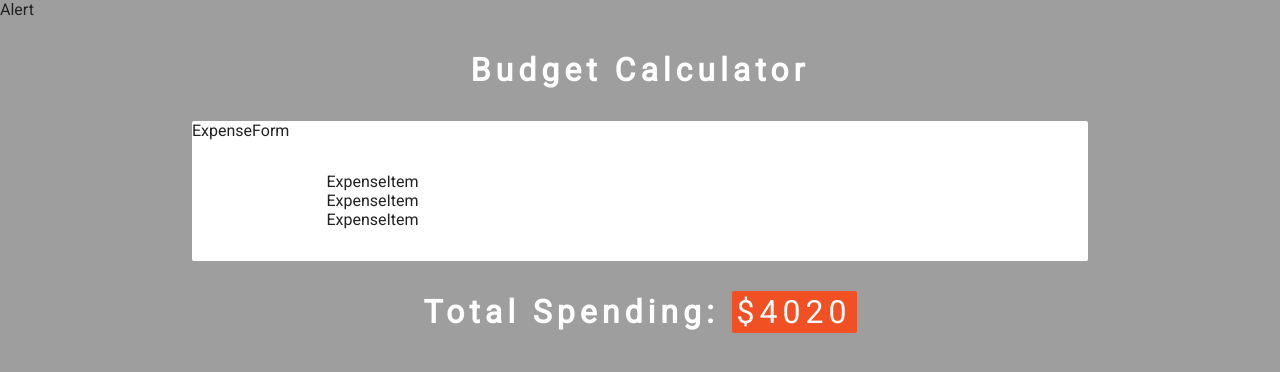
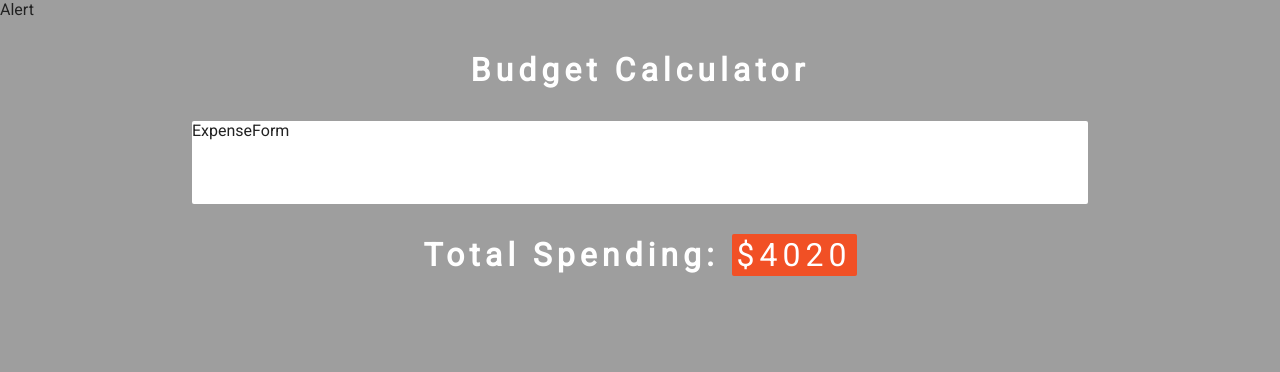
Before and after one commit to adu-steve/Budget_Calculator, a React (Create React App) app: page / in a window 1280 px wide. Shown: the top 372 px of the page. Built offline with nearby package versions, Linux system fonts and the light colour scheme.

Commit message:
Setup for project to begin

```diff
--- a/src/components/ExpenseItem.js
+++ b/src/components/ExpenseItem.js
@@ -1,5 +1,5 @@
 import React from "react";
 
 export const ExpenseItem = () => {
-  return <div>ExpenseItem</div>;
+  return <div></div>;
 };
```
